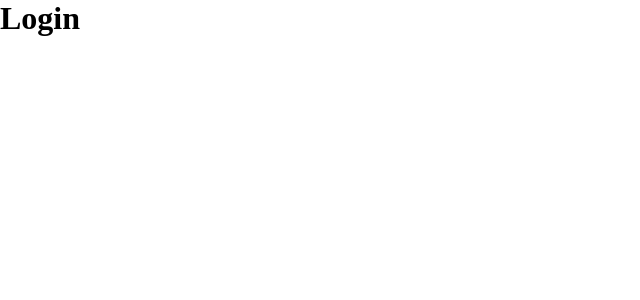
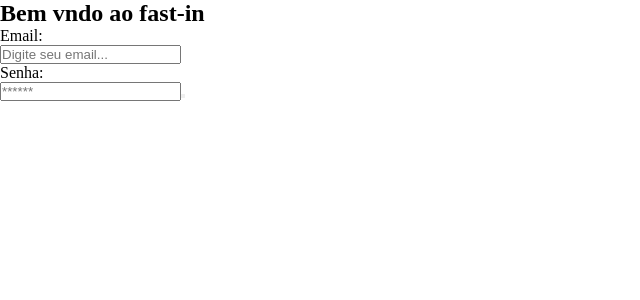
Before and after one commit to rSaydelleS/fast-in, a React (Vite) app in the folder Front-End/ecommerce/: page / in a window 1280 px wide. Shown: the top 300 px of the page, without its empty margins (0-640 px from the left). Built offline with nearby package versions, Linux system fonts and the light colour scheme.

Commit message:
Começando a criação do form e instalando o react-hook-form

```diff
--- a/Front-End/ecommerce/package.json
+++ b/Front-End/ecommerce/package.json
@@ -11,7 +11,8 @@
   },
   "dependencies": {
     "react": "^18.2.0",
-    "react-dom": "^18.2.0"
+    "react-dom": "^18.2.0",
+    "react-hook-form": "^7.51.5"
   },
   "devDependencies": {
     "@types/react": "^18.2.66",
--- a/Front-End/ecommerce/src/View/Login/Login.jsx
+++ b/Front-End/ecommerce/src/View/Login/Login.jsx
@@ -1,7 +1,24 @@
+import { useForm } from "react-hook-form";
+
 const Login = () => {
+  const { register, handelSubmit } = useForm();
+
   return (
     <>
-      <h1>Login</h1>
+      <main>
+        <section>
+          <h1>Bem vndo ao fast-in</h1>
+        </section>
+        <section>
+          <form>
+            <p>Email:</p>
+            <input name="email" placeholder="Digite seu email..." />
+            <p>Senha:</p>
+            <input name="senha" placeholder="******" />
+            <button type="submit"></button>
+          </form>
+        </section>
+      </main>
     </>
   );
 };
```
Also changed, not shown: 1 other file (tests, documents, lock files or other folders).
